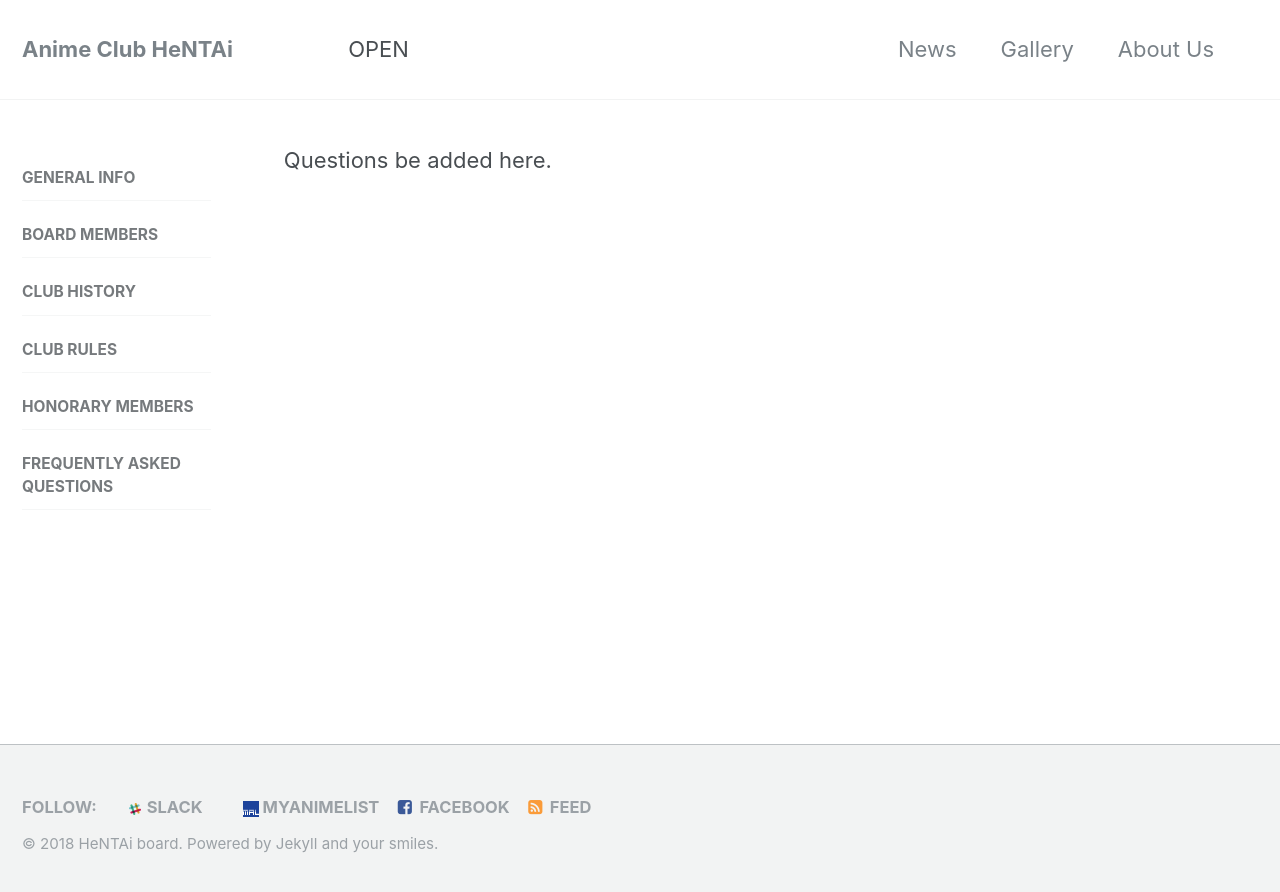
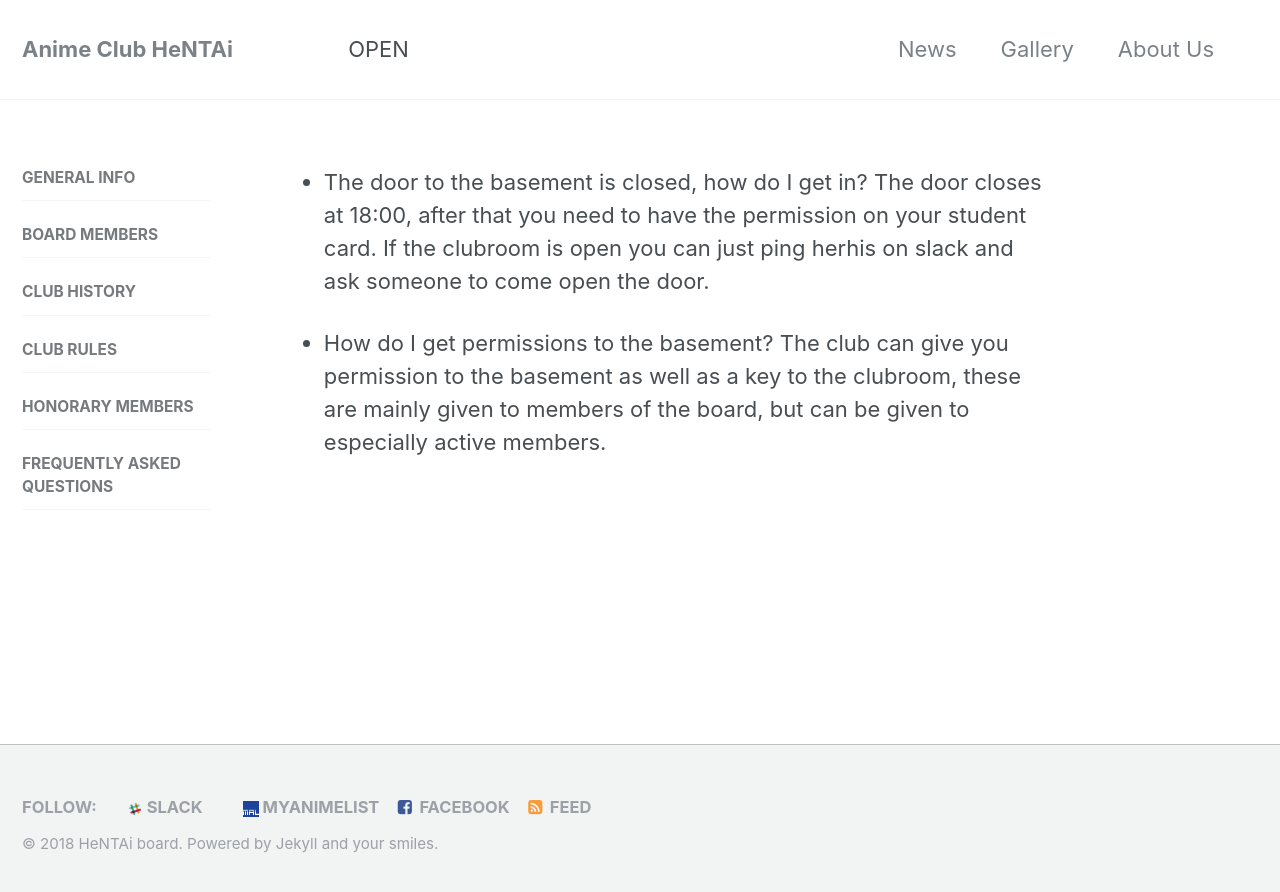
Before and after one commit to HNTA-Club/website, a Jekyll site: the page built from _pages/faq.md, in a window 1280 px wide. Shown: the top 892 px of the page. Built offline with Jekyll 4.4.1, drawn with Linux system fonts in a browser that asks for light colours.

Commit message:
questions added

```diff
--- a/_pages/faq.md
+++ b/_pages/faq.md
@@ -4,4 +4,11 @@ permalink: /faq/
 sidebar:
   nav: "info"
 ---
-Questions be added here.
+
+- The door to the basement is closed, how do I get in?
+  The door closes at 18:00, after that you need to have the permission on your student card.
+  If the clubroom is open you can just ping herhis on slack and ask someone to come open the door.
+
+- How do I get permissions to the basement?
+  The club can give you permission to the basement as well as a key to the clubroom,
+  these are mainly given to members of the board, but can be given to especially active members.
```
